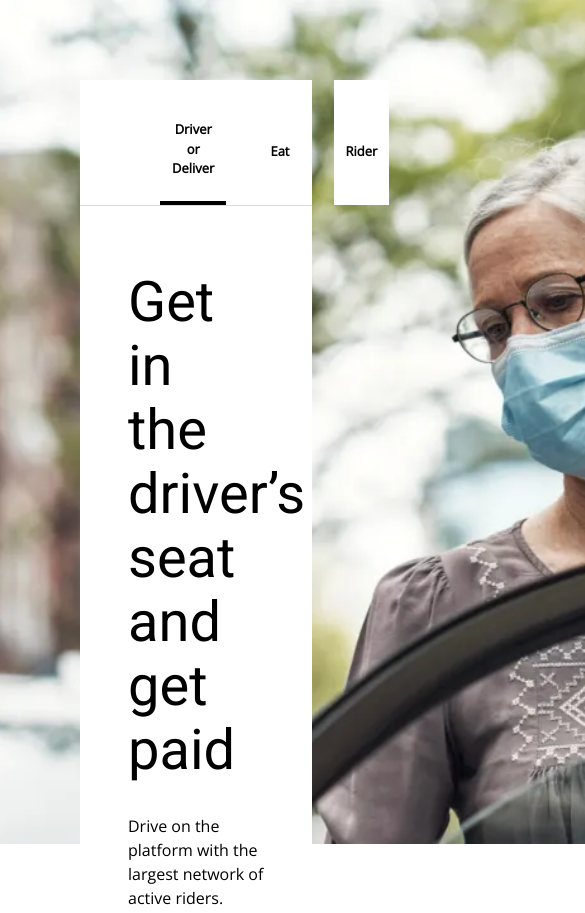
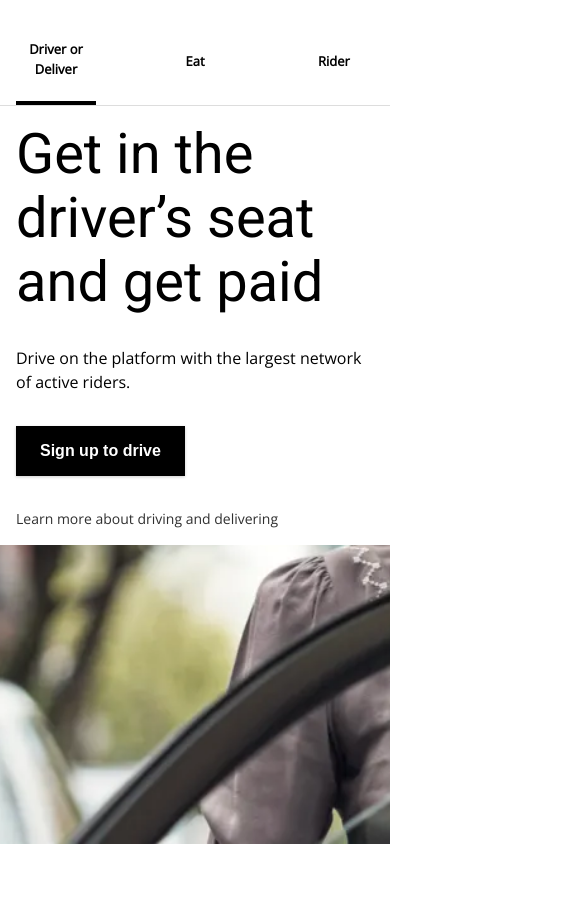
Before and after one commit to radwan503/TabWiseImageChange--Uber, a plain HTML site: page index.html in a window 390 px wide. Shown: the top 913 px of the page, 585 px wide, since content can reach past the window. After the commit the page ends 844 px from the top, so only its background shows below. Drawn offline with nearby package versions, Linux system fonts and the light colour scheme.

Commit message:
responsive

```diff
--- a/style.css
+++ b/style.css
@@ -231,3 +231,27 @@ main {
 .content .link a {
    color: #303030;
 }
+
+@media screen and (max-width:768px) {
+   .section {
+      padding: 0rem 0rem;
+   }
+
+   .hero-banner-content {
+      background-color: #fff;
+      width: 100%;
+   }
+
+   .btn-container {
+      display: flex;
+      justify-content: space-between;
+      padding: 0rem 1rem 0 1rem;
+      border-bottom: 1px solid #ddd;
+      gap: 1rem;
+   }
+
+   .tab-content {
+      padding: 1rem;
+   }
+
+}
```
